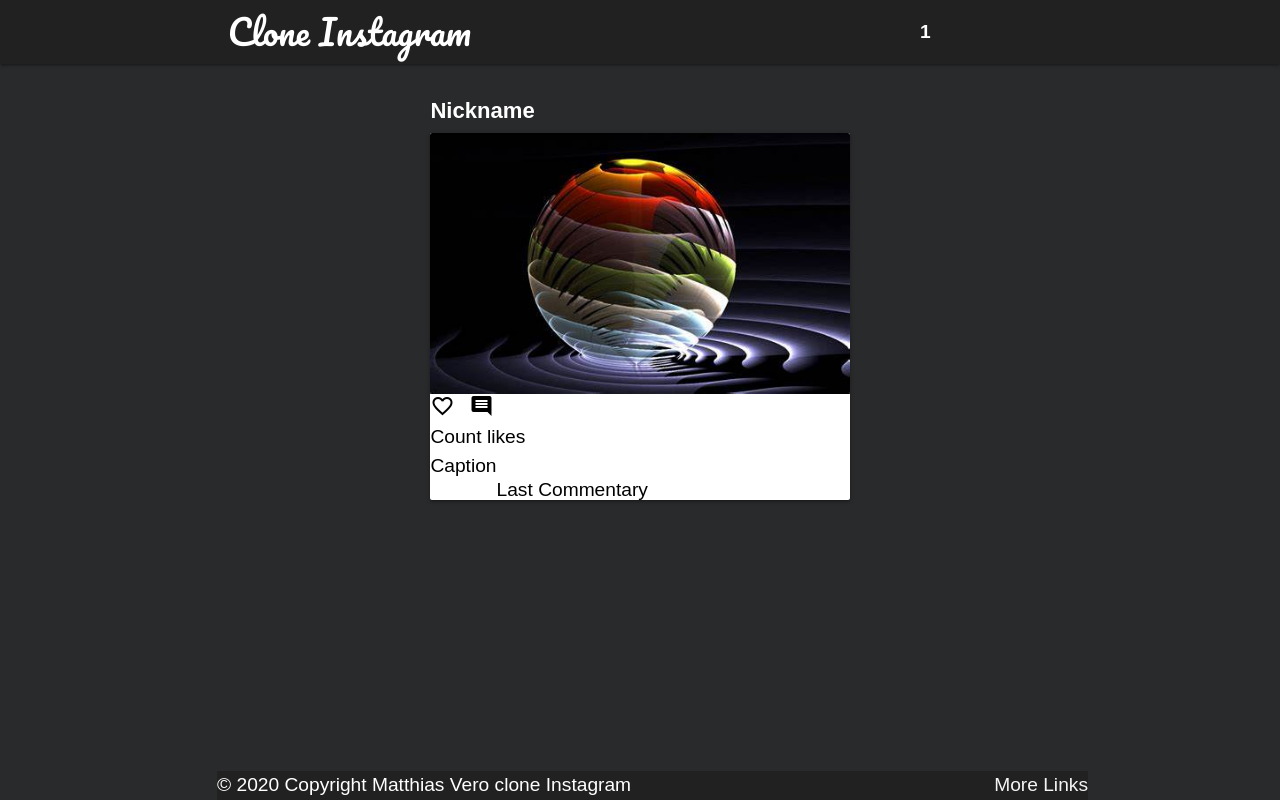
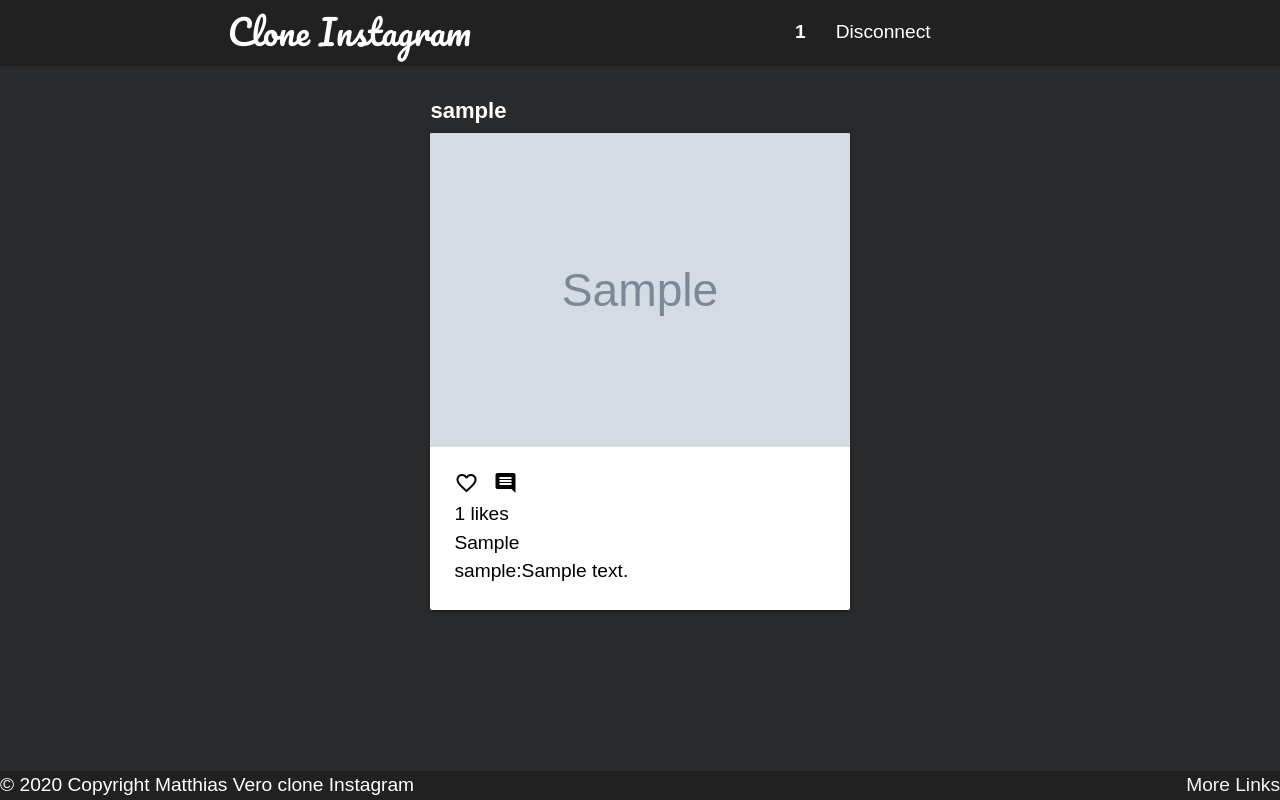
Before and after one commit to MatthiasPELLACOEUR/project-clone-instagram, a PHP site: page / in a window 1280 px wide. Run offline with PHP 8.4, Linux system fonts and the light colour scheme; the visitor is signed in with stand-in values (Sample User, id 1); tables that the repository leaves empty or names only in its code hold one stand-in row (values such as "Sample post"); grey boxes marked "Sample" are stand-in pictures.

Commit message:
get info for index.php

```diff
--- a/css/style.css
+++ b/css/style.css
@@ -14,12 +14,11 @@ nav.row{
     /* margin-left: 100px; */
     margin-right: 100px;
 }
-.nav-wrapper{
-    margin-left: 25px;
-}
+
 @media only screen and (min-width: 993px) and (max-width: 1540px) {
     .register {
         width: 90%!important;
+        transition: all ease-in-out 1s;
     }
 }
 
@@ -76,6 +75,10 @@ section {
 .card{
     text-align: center;
 }
+
+.card-content{
+    padding: 0px;
+}
 .profilephoto{
     width:10%;
     margin-top: 15px;
--- a/index.php
+++ b/index.php
@@ -1,19 +1,34 @@
 <?php
 session_start();
 
+require 'connection.php';
 // $login = boolval($_SESSION['nickname'])->rowCount();
 // var_dump((bool) $_SESSION['nickname']);
 
-if($_SESSION['nickname'] == TRUE) {
-    $username = '<li><a href="./profile/profile-user.php" class="linkprofile grey darken-4 ">'.$_SESSION['nickname'].'</a></li>';
-}else {
-    $username = '<li><a href="/login.php" class="linkprofile grey darken-4 ">Login</a></li>';
+if ($_SESSION['nickname'] == TRUE) {
+    $username = '<li><a href="./profile/profile-user.php" class="linkprofile grey darken-4 ">' . $_SESSION['nickname'] . '</a></li>';
+} else {
+    header('Location: ./login.php');
 }
+
+$reqPhotos = $bdd->query('SELECT photos.*, users.* FROM photos INNER JOIN users ON photos.user_id = users.id WHERE photos.user_id = users.id');
+
+$photos = $reqPhotos->fetchAll();
+
+
+$reqLikes = $bdd->query('SELECT COUNT(photos_id) as total FROM likes INNER JOIN photos ON photos.id = likes.photos_id WHERE photos.id = likes.photos_id');
+
+$like = $reqLikes->fetch(PDO::FETCH_ASSOC);
+
+$reqComments = $bdd->query('SELECT comments.*, users.* FROM comments INNER JOIN photos ON photos.id = comments.photos_id INNER JOIN users ON users.id = comments.users_id ORDER BY comments.created_at LIMIT 2');
+
+$comments = $reqComments->fetchAll();
 
 ?>
 
 <!DOCTYPE html>
 <html lang="en">
+
 <head>
     <meta charset="UTF-8">
     <meta name="viewport" content="width=device-width, initial-scale=1.0">
@@ -23,16 +38,16 @@ if($_SESSION['nickname'] == TRUE) {
     <link rel="stylesheet" href="./css/style.css">
     <title>clone-instagram</title>
 </head>
+
 <body>
     <header>
         <div class="container-fluid">
             <nav class="row">
                 <div class="nav-wrapper grey darken-4 col s12 offset-s1 col m7 offset-m2">
-
-
                     <span class="appname white-text text-darken-2 ">Clone Instagram</span>
-                    <ul class="right hide-on-med-and-down ">
+                    <ul class="right hide-on-med-and-down">
                         <?php echo $username ?>
+                        <li><a href="/logout.php">Disconnect</a></li>
                     </ul>
                 </div>
             </nav>
@@ -43,40 +58,50 @@ if($_SESSION['nickname'] == TRUE) {
         <div class="container">
             <div class="row">
                 <div class="col s12 offset-s2 m6 offset-m3 ">
-                     <!--le nick name sera complétée en remplaçant la variable  -->
-                    <h6 class="card-title" id="nickname">Nickname</h6>
+
+                    <!-- le fil d'actualité sera mis à jour à chq fois q'un user mettra de nouvelles photos-->
+                    <?php foreach ($photos as $photo): ?>
+                        <h6 class="card-title" id="nickname"><?= $photo['nickname'] ?></h6>
                         <div class="card">
-                    <!-- le fil d'actualité sera mis à jour à chq fois q'un user mettra de nouvelles photos-->
+                            <div class="card-image">
+                                <!-- mis à jour en même temps que les images -->
+                                <img id="postimg" src="./pictures/<?php echo $photo['urlphoto']?>">
+                            </div>
+                            <div class="card-content ">
+                                <div class="fav">
                                     <!--les likes se feront sur cette page   -->
-                        <div class="card-image">
-                            <img id ="postimg" src="./pictures/divers1.jfif">
-                            <a href="./photos/add-like.php" ><i class="material-icons black-text left">favorite_border</i></a>
+                                    <a href="./photos/add-like.php"><i class="material-icons black-text left">favorite_border</i></a>
+                                    <!-- ajout de comm de cette page possible, seul le  dernier commentaire apparait suite à mis à jour-->
+                                    <i class="material-icons left"><a href="./photos/add-commentary.php" class="material-icons black-text left">insert_comment</a></i><br>
+                                    <a href="./photos/add-like.php" class="black-text left"><?= $like['total'] ?> likes</a><br>
+                                </div>
 
-                            <a href="./photos/add-commentary.php" ><i class="material-icons black-text left">insert_comment</i></a>
-                            </br>
-                            <a href="./photos/add-like.php" class="black-text left">Count likes</a>
-                            </br>
-                            <!-- mis à jour en même temps que les images -->
-                            <span id ="caption" class="card-caption black-text left">Caption</span>
+                                <div class="caption-content">
+                                    <span class="caption card-caption black-text left"><?= $photo['caption'] ?></span><br>
                                 </div>
-                        <!-- ajout de comm de cette page possible, seul le  dernier commentaire apparait suite à mis à jour-->
-                        <div class="card-content">
-                            <span id ="lastcomment" class="card-caption black-text left">Last Commentary</span>
+                                <div class="comment">
+                                    <?php foreach ($comments as $comment): ?>
+                                        <span class="nickname card-caption black-text left"><?= $comment['nickname'] ?>: </span>
+                                        <span class="lastcomment card-caption black-text left"><?= $comment['comment'] ?></span><br>
+                                    <?php endforeach; ?>
                                 </div>
                             </div>
                         </div>
-            <div>
+                    <?php endforeach; ?>
+                </div>
+            </div>
         </div>
     </section>
 
 
-    <footer>
+
     <?php
     include './partials/footer.php'
     ?>
-    </footer>
 
-    <script href="./js/materialize.min.js"></script>
-    <script href="./js/main.js"></script>
+
+    <script src="./js/materialize.min.js"></script>
+    <script src="./js/main.js"></script>
 </body>
+
 </html>
--- a/login.php
+++ b/login.php
@@ -1,4 +1,5 @@
 <?php
+// session_destroy();
 session_start();
 
 require 'connection.php';
@@ -50,6 +51,8 @@ if(isset($_POST['formConnect'])){
                 <label for="nickname">Nickname :</label><input type="text" name="nicknameConnect" class="input-yellow" value="<?php if(isset($nickname)) { echo $nickname; }?>"><br>
                 <!-- <label for="mail">Mail :</label><input type="email" name="mail" class="input-red" value="<?php if(isset($mail)) { echo $mail; }?>"><br> -->
                 <label for="password">Password :</label><input type="password" name="passwordConnect" class="input-pink"><br>
+                <label for="register">Haven't an account ? </label>
+                    <a href="/register.php">Register!</a>
                 <button class="btn waves-effect waves-light purple right" type="submit" name="formConnect">Login
                     <i class="material-icons right">chevron_right</i>
                 </button>
--- /dev/null
+++ b/logout.php
@@ -0,0 +1,4 @@
+<?php
+session_start();
+session_destroy();
+header('Location: ./login.php');
--- a/partials/footer.php
+++ b/partials/footer.php
@@ -10,14 +10,14 @@
     <title>footer</title>
 </head>
 <body>
-<div class="container">
-            <div class="nav-wrapper grey darken-4 ">
-                <div class="footer-copyright">
-                © 2020 Copyright Matthias Vero clone Instagram
-                    <a class="grey-text text-lighten-4 right" href="#!">More Links</a>
-                </div>
+<div class="container-fluid">
+    <div class="nav-wrapper grey darken-4">
+        <div class="footer-copyright">
+            <span>© 2020 Copyright Matthias Vero clone Instagram</span>
+            <a class="grey-text text-lighten-4 right" href="#!">More Links</a>
+        </div>
 
-            </div>
+    </div>
 </div>
 </body>
 </html>
--- a/partials/header.php
+++ b/partials/header.php
@@ -16,8 +16,6 @@
         <div class="container-fluid">
             <nav class="row">
                 <div class="nav-wrapper grey darken-4 col s12 offset-s1 col m7 offset-m2">
-
-
                     <span class="appname white-text text-darken-2 ">Clone Instagram</span>
                     <ul class="right hide-on-med-and-down ">
                     <li><a href="../index.php" class="linkindex grey darken-4"><i class="material-icons left">home</i>Home</a></li>
--- a/register.php
+++ b/register.php
@@ -90,12 +90,17 @@ if(isset($_POST['action'])) {
                 <button class="btn waves-effect waves-light purple right" type="submit" name="action">Register
                     <i class="material-icons right">save</i>
                 </button>
+
             </form>
             <?php
                 if(isset($erreur)){
                     echo '<font color="red">'.$erreur.'</font>';
                 }
             ?>
+
+            <label for="register">Have an account ? </label>
+                    <a href="/login.php">Login !</a>
+
         </div>
     </section>
 
```
Also changed, not shown: pictures/PP_2020.jpeg (added). Lines whose indentation alone changed are shown as unchanged.
